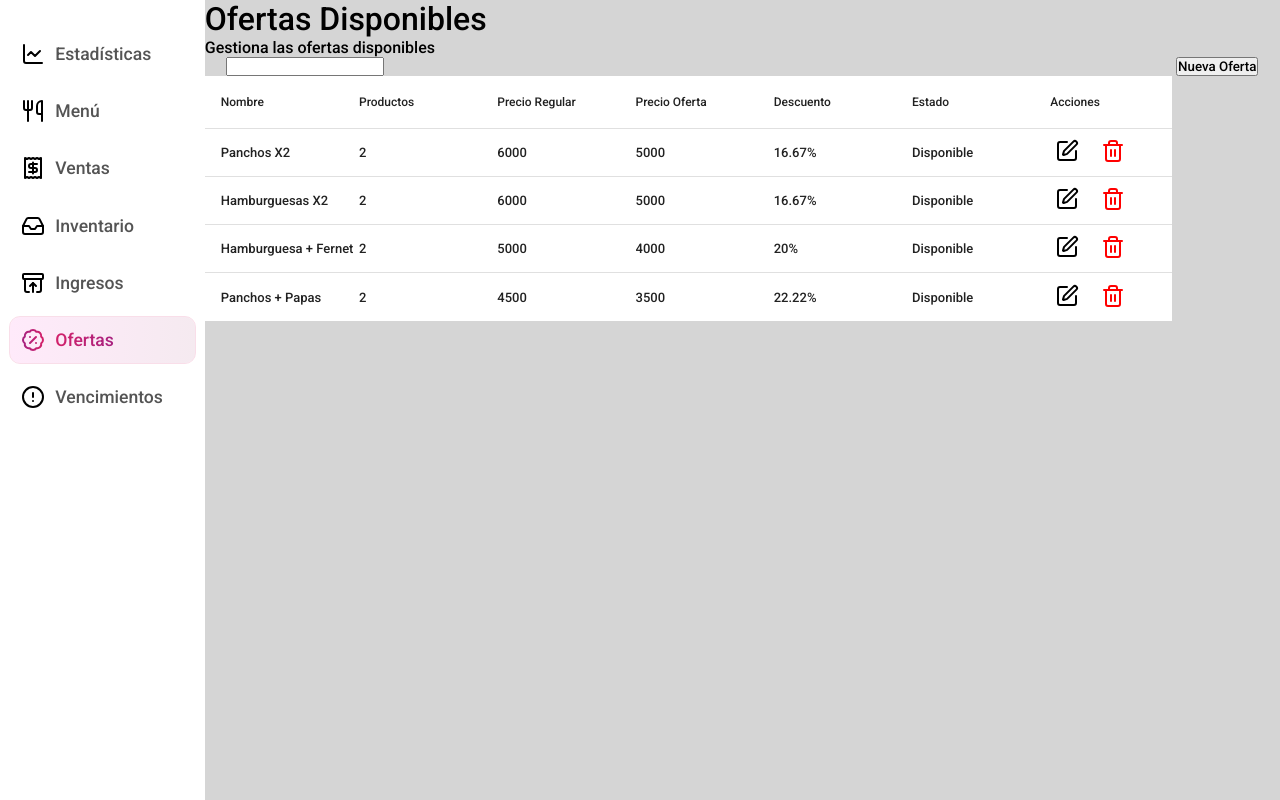
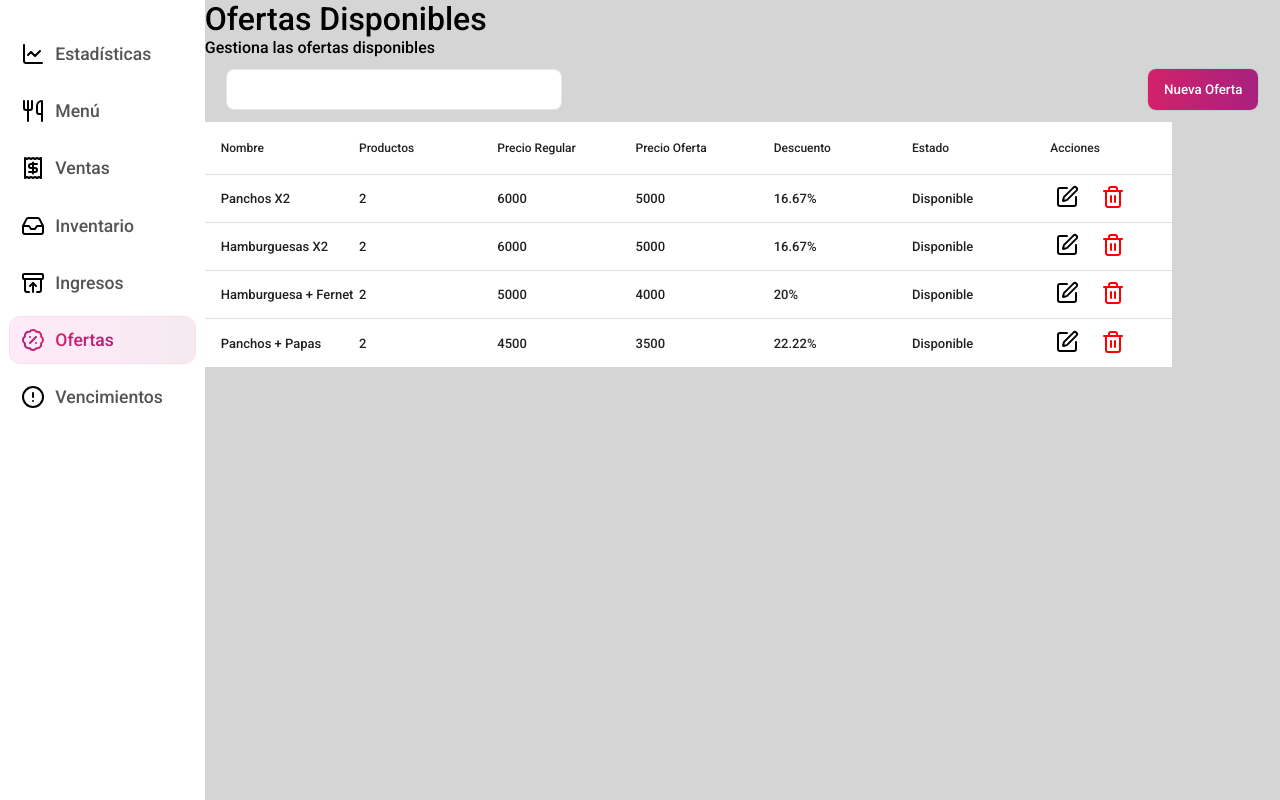
Before and after one commit to EricWithC04/stock-sales-front, a React (Vite) app: page / in a window 1280 px wide. Both pictures are taken after a click on the element "Ofertas". Built offline with nearby package versions, Linux system fonts and the light colour scheme.

Commit message:
feat: styles of offers page

```diff
--- a/src/components/offerNewForm/NewOfferForm.module.css
+++ b/src/components/offerNewForm/NewOfferForm.module.css
@@ -122,3 +122,12 @@
     cursor: pointer;
     background: linear-gradient(-90deg, #c954af, #f5438c);
 }
+
+.error-message {
+    max-width: 50%;
+    padding: 12px 12px;
+    outline: 2px solid #d3216a26;
+    border-radius: 12px;
+    background: #f8d6db;
+    color: #721c24
+}
--- a/src/pages/offers/Offer.module.css
+++ b/src/pages/offers/Offer.module.css
@@ -1,6 +1,31 @@
 .action-container {
     margin-left: 2%;
+    margin-top: 12px;
+    margin-bottom: 12px;
     width: 96%;
     display: flex;
     justify-content: space-between;
 }
+
+.action-container input {
+    width: 30%;
+    padding: 10px 12px;
+    font-size: 16px;
+    border-radius: 8px;
+    border: 1px solid #b3b3b353;
+    outline: none;
+}
+
+.action-container button {
+    padding: 8px 16px;
+    background: linear-gradient(-90deg, #a7217f, #d3216a);
+    color: white;
+    border: none;
+    border-radius: 8px;
+    outline: 1px solid #b3b3b353;
+}
+
+.action-container button:hover {
+    cursor: pointer;
+    background: linear-gradient(-90deg, #c954af, #f5438c);
+}
```
